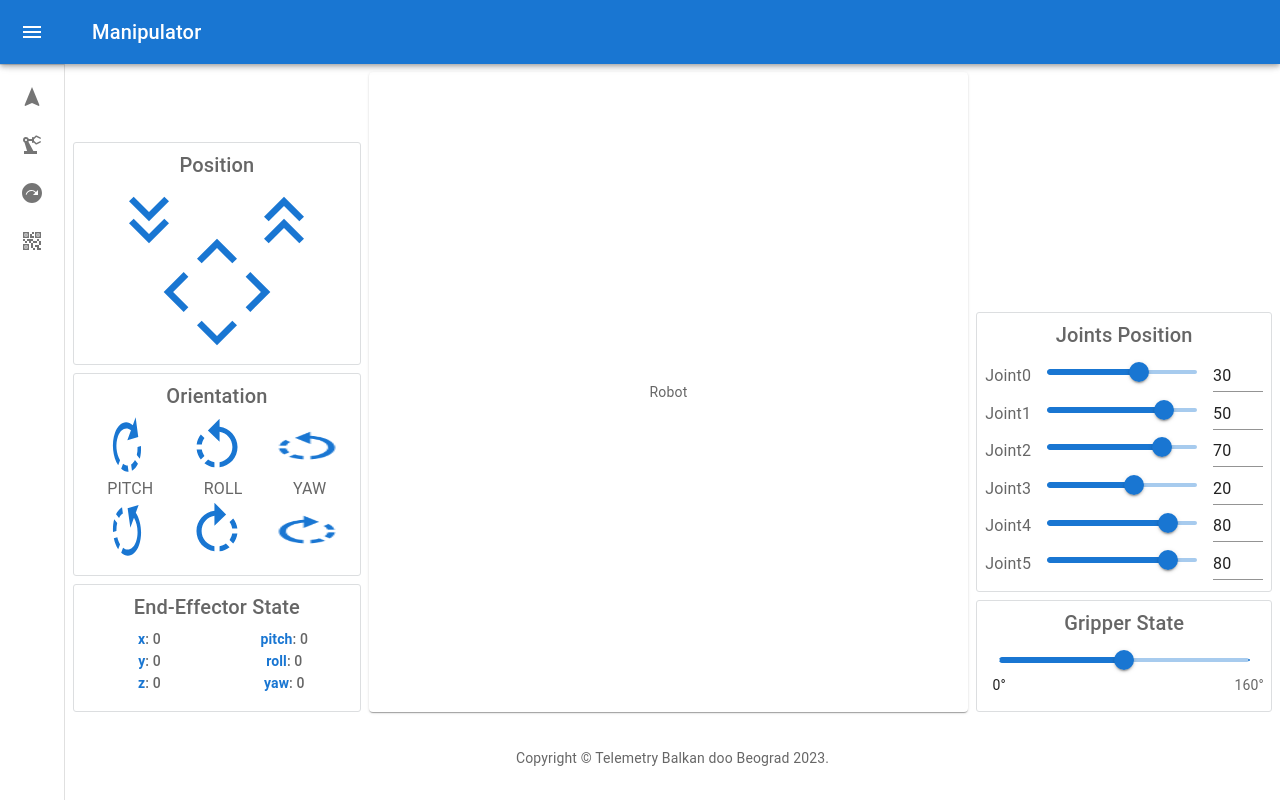
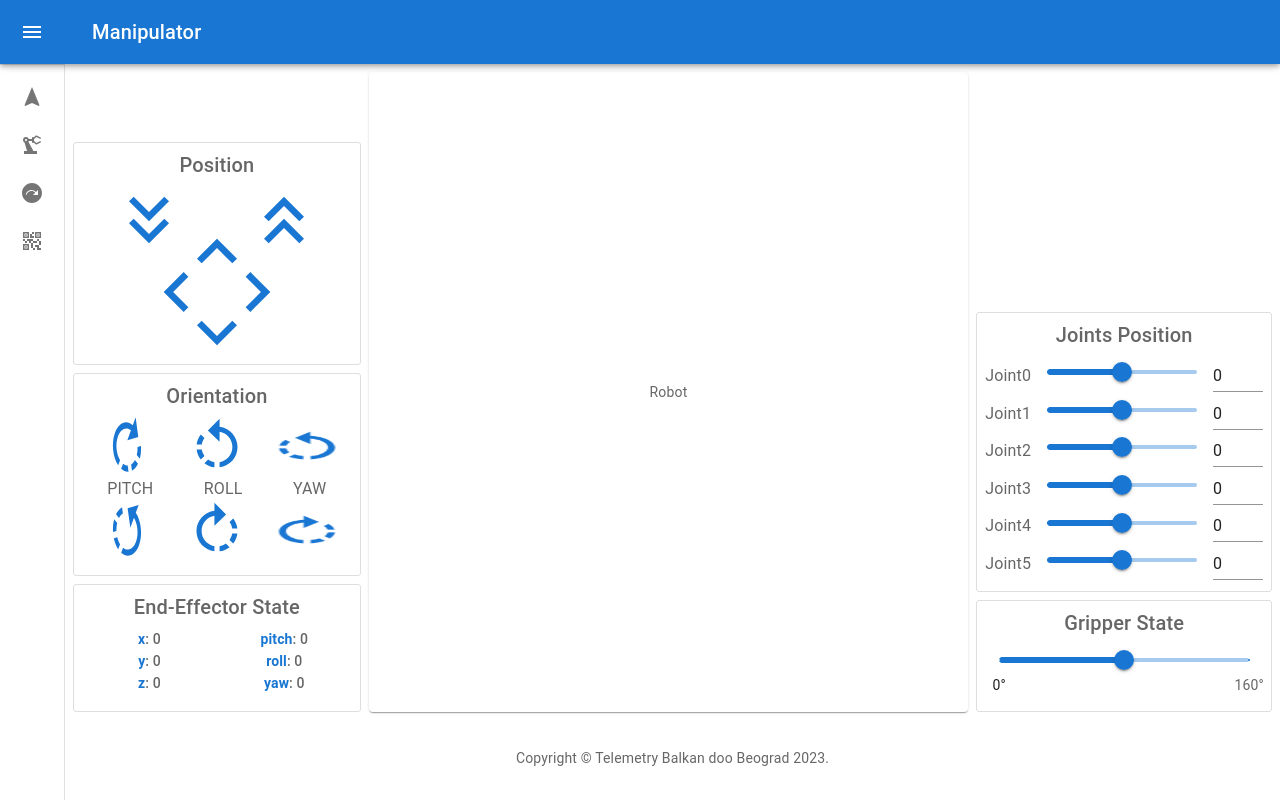
Before and after one commit to sergei-nntu/orb, a React (Create React App) app in the folder web/: page /manipulator in a window 1280 px wide. Built offline with nearby package versions, Linux system fonts and the light colour scheme; no server answers; the HTML template or start-up script is replaced by a standard one; what blockly would draw is missing.

Commit message:
Set new values for joints

```diff
--- a/web/src/pages/manipulator/components/RobotStates/JointsState/JointsState.tsx
+++ b/web/src/pages/manipulator/components/RobotStates/JointsState/JointsState.tsx
@@ -29,12 +29,12 @@ type HandleBlurFunction = (
 ) => void;
 
 export default function JointsState() {
-    const [joint0Value, setJoint0Value] = useState<SliderValue>(30);
-    const [joint1Value, setJoint1Value] = useState<SliderValue>(50);
-    const [joint2Value, setJoint2Value] = useState<SliderValue>(70);
-    const [joint3Value, setJoint3Value] = useState<SliderValue>(20);
-    const [joint4Value, setJoint4Value] = useState<SliderValue>(80);
-    const [joint5Value, setJoint5Value] = useState<SliderValue>(80);
+    const [joint0Value, setJoint0Value] = useState<SliderValue>(0);
+    const [joint1Value, setJoint1Value] = useState<SliderValue>(0);
+    const [joint2Value, setJoint2Value] = useState<SliderValue>(0);
+    const [joint3Value, setJoint3Value] = useState<SliderValue>(0);
+    const [joint4Value, setJoint4Value] = useState<SliderValue>(0);
+    const [joint5Value, setJoint5Value] = useState<SliderValue>(0);
 
     const handleJoint0Change: HandleChangeFunction = (event, newValue) => {
         setJoint0Value(newValue);
```
